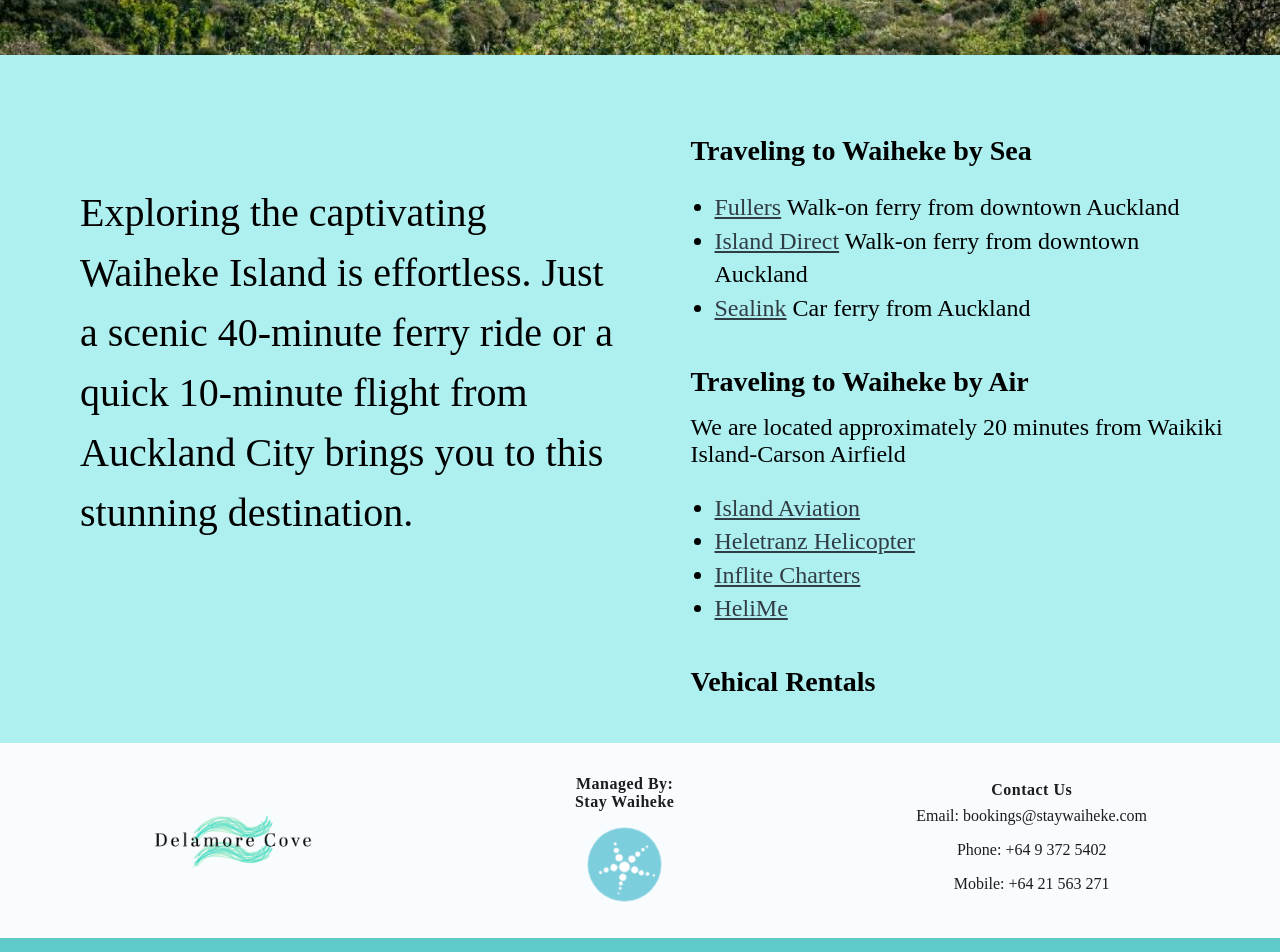
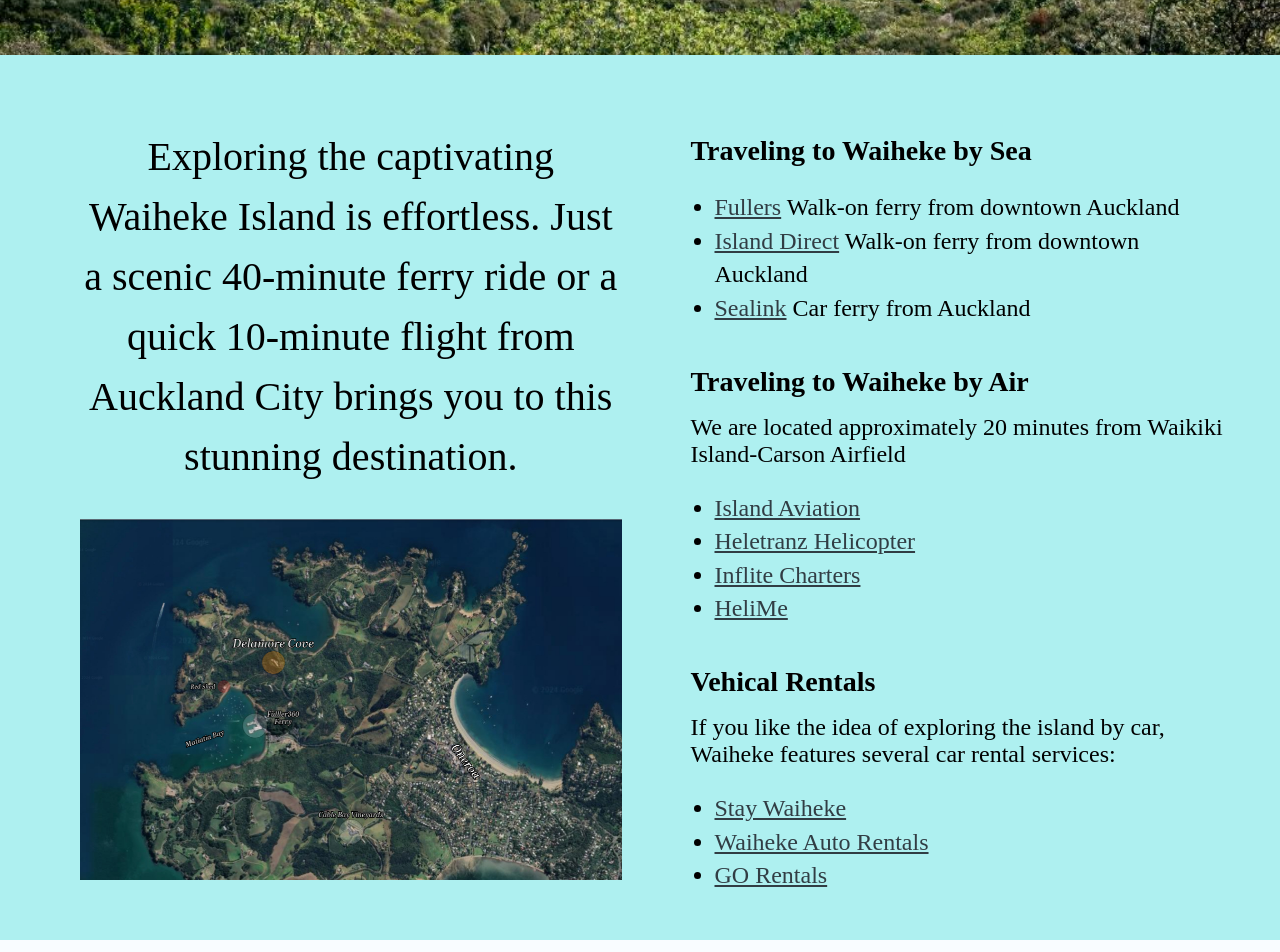
Before and after one commit to William-Kingery/delamore-cove, a React (Create React App) app: page /getting-here in a window 1280 px wide. Shown: the part 660-1612 px from the top of the page. Built offline with nearby package versions, Linux system fonts and the light colour scheme.

Commit message:
map added to getting here page and styled

```diff
--- a/src/App.js
+++ b/src/App.js
@@ -1,3 +1,5 @@
+
+import React, { useEffect } from 'react';
 import { BrowserRouter, Routes, Route } from "react-router-dom";
 import Home from "./pages/Home/Home";
 import Suites from "./pages/Suites/Suites";
@@ -6,6 +8,11 @@
 import './App.scss';
 
 function App() {
+
+   useEffect(() => {
+      window.scrollTo(0, 0);
+   }, []);
+
    return (
       <BrowserRouter>
          <Routes>
--- a/src/pages/GettingHere/GettingHere.js
+++ b/src/pages/GettingHere/GettingHere.js
@@ -3,6 +3,7 @@
 import './GettingHere.scss'
 
 import image2 from "../../assets/images/general/2.jpeg";
+import map from "../../assets/images/general/map.jpg";
 
 const GettingHere = () => {
    return (
@@ -19,6 +20,9 @@
                <p className='get-article__exploring'>Exploring the captivating Waiheke Island is effortless.
                   Just a scenic 40-minute ferry ride or a quick 10-minute flight from Auckland City brings you to this stunning destination.
                </p>
+               <div className='get-article__map-cont'>
+                  <img className='get-article__img' src={map} alt='delamore cove location map'></img>
+               </div>
             </div>
             <div className='get-article__travel'>
                <div className='get-article__transport'>
--- a/src/pages/GettingHere/GettingHere.scss
+++ b/src/pages/GettingHere/GettingHere.scss
@@ -2,12 +2,22 @@
 @use "../../styles/partials/Global.scss" as *;
 @use "../../styles/partials/Variables.scss" as *;
 
-
+@keyframes fadeIn {
+    from {
+        opacity: 0;
+        transform: translateY(20px); // Optional: adds a slight upward movement
+    }
+    to {
+        opacity: 1;
+        transform: translateY(0);
+    }
+}
 .get-hero {
     width: 100%;
     overflow: hidden;
     position: relative;
     margin-top: 5.3rem;
+    background-color: $bg-600;
     @include tablet {
        margin-top: 2rem;
        height: 600px;
@@ -23,7 +33,7 @@
     }
 
     &__text-overlay {
-        top: 75%;
+        top: 70%;
         left: 35%;
         position: absolute;
         transform: translate(-50%, -50%);
@@ -33,11 +43,11 @@
         text-align: center;
         text-shadow: 2px 2px 4px rgba(0, 0, 0, 0.7);
         z-index: 1;
-        font-size: 1.5rem;
+        font-size: 2rem;
         letter-spacing: .0625rem;
         height: 15.625rem;
         @include tablet {
-            top: 37%;
+            top: 55%;
             left: 35%;
             font-size: 3.5rem;
             letter-spacing: .25rem;
@@ -52,7 +62,6 @@
             letter-spacing: .5rem;
         }
     }
-
     &__image {
         width: 100%;
         height: 100%;
@@ -75,19 +84,20 @@
         padding: 1rem 0;
         @include tablet {
             width: 50%;
-            padding: 1rem;
+            padding: 0 1rem;
             margin : 0;
             line-height: 1.7;
             border: none;
         }
         @include laptop {
             padding: 0 2rem;
-            margin-top: 4rem;
+            margin-top: 1.5rem;
         }
         @include desktop {
             padding: 0 3rem;
-            margin-top: 5rem;
+            margin-top: 1remrem;
         }
+
     }
     &__exploring {
         font-family: $font-medium;
@@ -95,13 +105,34 @@
         font-size: 1.5rem;
         font-weight: 300;
         line-height: 1.5;
+        text-align: center;
+        opacity: 0;
+        animation: fadeIn 2s ease-in forwards;
         @include tablet {
-            font-size: 2.25rem;
+            font-size: 1.75rem;
             border: none;
+            margin-bottom: 1rem;
         }
         @include desktop {
             font-size: 2.5rem;
+            margin-bottom: 2rem;
         }
+
+    }
+    &__map-cont {
+        width: 100%;
+        height: auto;
+        display: flex;
+        justify-content: center;
+        align-items: center;
+        opacity: 0;
+        animation: fadeIn 2s ease-in forwards;
+        animation-delay: 1s;
+    }
+    &__img {
+        width: 100%;
+        height: 100%;
+        object-fit: contain;
     }
     &__travel {
         display: flex;
@@ -113,6 +144,9 @@
         }
         @include laptop {
             padding: 1rem;
+        }
+        @include desktop {
+            height: 47.3rem;
         }
     }
     &__header {
@@ -160,6 +194,7 @@
         font-weight: 600;
         font-size: 1.125rem;
         font-family: $font-small;
+        margin-bottom: 0;
         @include laptop {
             font-size: 1.25rem;
         }
--- a/src/pages/Home/Home.scss
+++ b/src/pages/Home/Home.scss
@@ -57,8 +57,11 @@
          padding-bottom: .3125rem;
          margin: 0 0 1rem 0;
       }
+      @include laptop {
+         font-size: 3.5rem;
+      }
       @include desktop {
-
+         font-size: 4rem;
       }
       &::after {
          content: '';
```
Also changed, not shown: src/assets/images/general/map.jpg (added).
